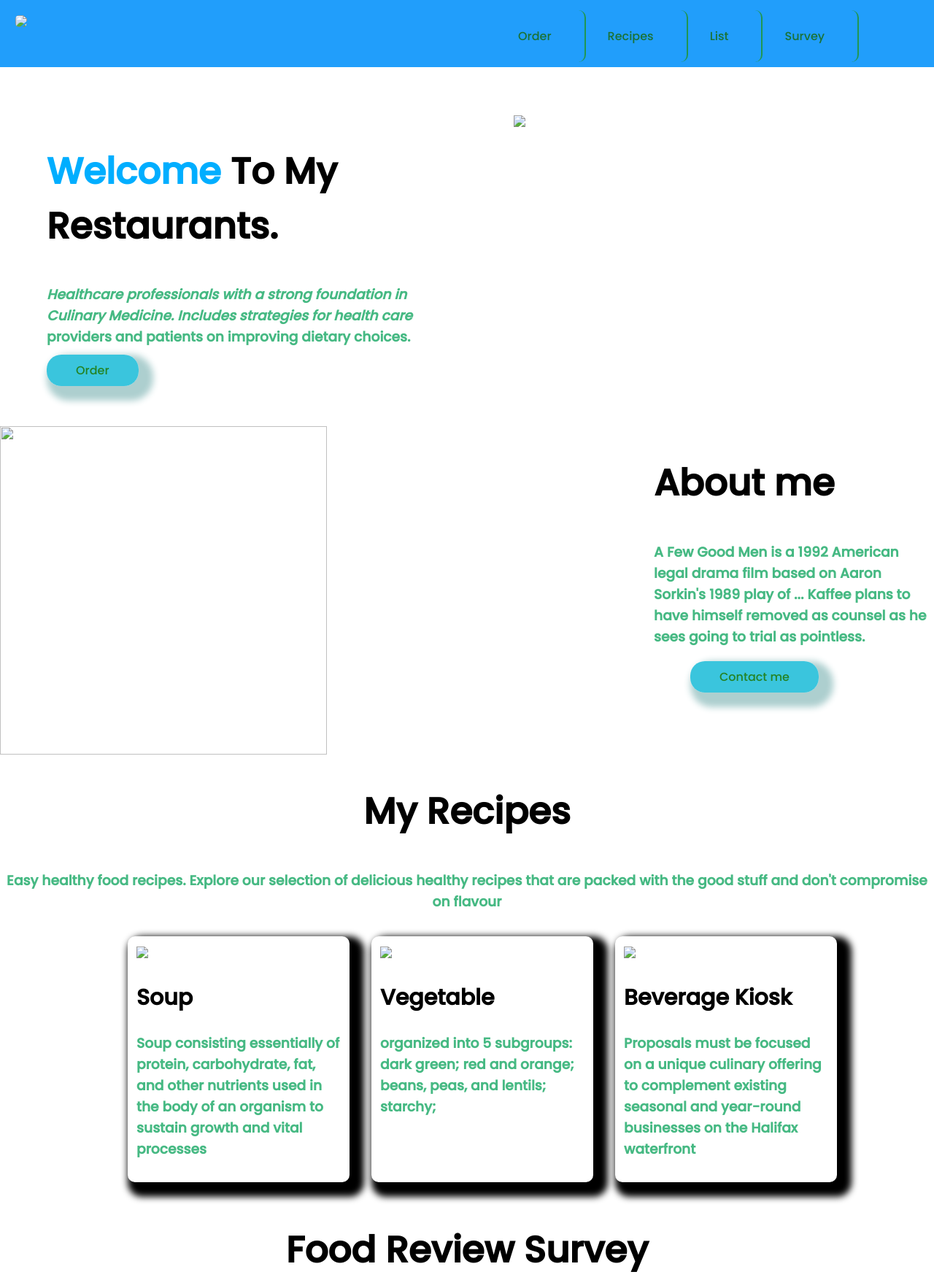
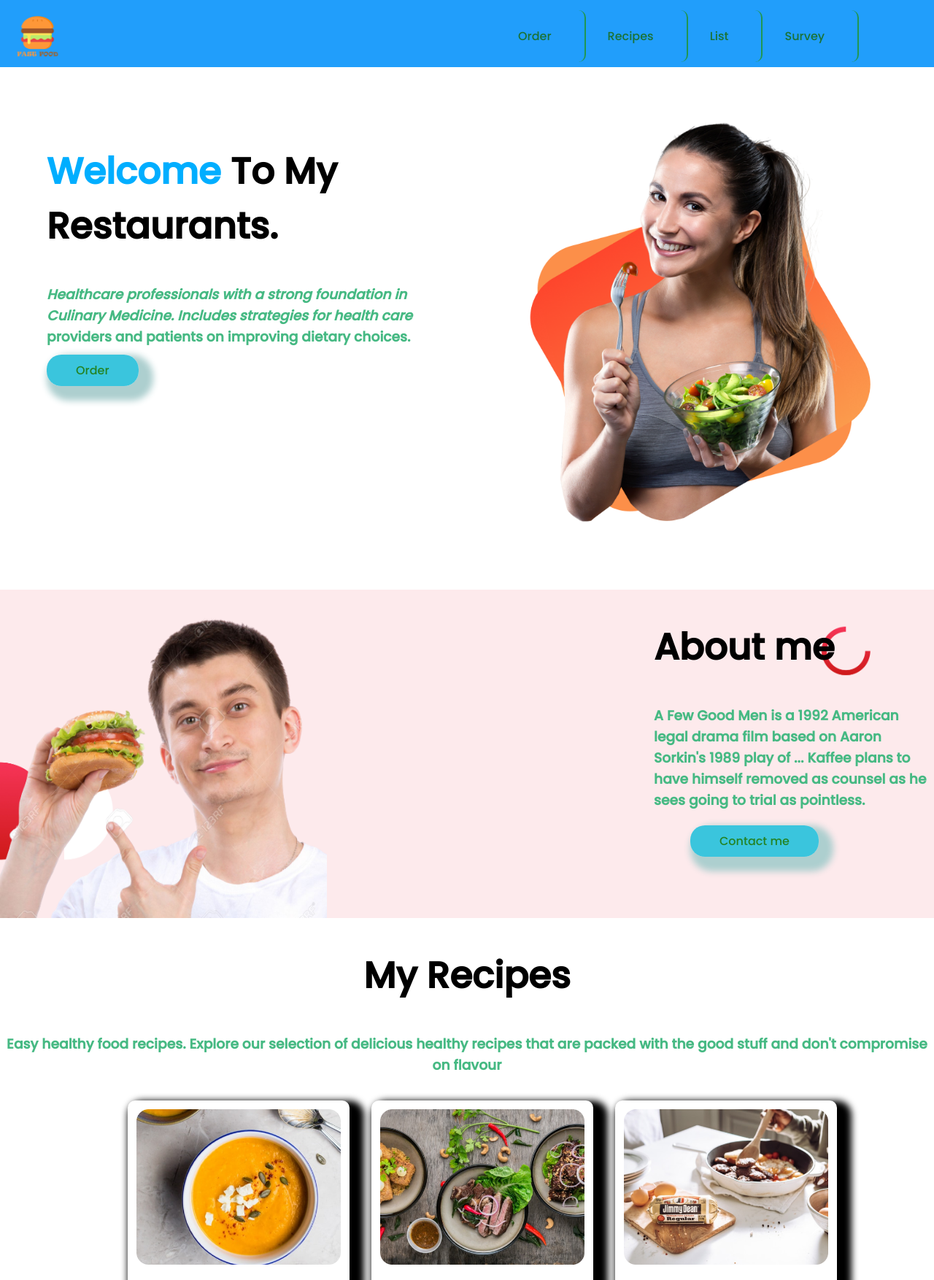
Before and after one commit to IftekharMehedi/Fast-Food, a plain HTML site: page index.html in a window 1280 px wide. Shown: the top 1754 px of the page at 73% size. Drawn offline with Linux system fonts and the light colour scheme; files that its build step writes are made by us from their sources.

Commit message:
Modify code

```diff
--- a/index.html
+++ b/index.html
@@ -12,8 +12,8 @@
     <meta charset="UTF-8">
     <meta http-equiv="X-UA-Compatible" content="IE=edge">
     <meta name="viewport" content="width=device-width, initial-scale=1.0">
-    <link rel="icon" href="../Food/images/icon copy.PNG" type="image/gif" sizes="16x16">
-    <link rel="stylesheet" href="../Food/style.css">
+    <link rel="icon" href="images/icon copy.PNG" type="image/gif" sizes="16x16">
+    <link rel="stylesheet" href="style.css">
     <title>Fast Food</title>
 </head>
 
@@ -22,7 +22,7 @@
     <section class="header">
 
         <div class="image">
-            <img src="../Food/images/icon copy.PNG" class="logo">
+            <img src="images/icon copy.PNG" class="logo">
         </div>
 
         <div class="menu">
@@ -58,7 +58,7 @@
         </div>
 
         <div class="site">
-            <img src="../Food/images/female/Group 8425.png">
+            <img src="images/female/Group 8425.png">
         </div>
     </section>
 
@@ -66,7 +66,7 @@
 
     <section class="mid">
         <div class="mid-first-half">
-            <img src="../Food/images/image2.png" class="img2">
+            <img src="images/image2.png" class="img2">
         </div>
 
         <div class="mid-second-half">
@@ -93,7 +93,7 @@
 
         <div class="box-itam">
             <div class="box">
-                <img src="../Food/images/food/Project Cover.png">
+                <img src="images/food/Project Cover.png">
 
                 <h2>Soup</h2>
                 <h3>Soup consisting essentially of protein, carbohydrate, fat, and other nutrients used in the body
@@ -102,7 +102,7 @@
             </div>
 
             <div class="box">
-                <img src="../Food/images/food/Project Cover1.jpg">
+                <img src="images/food/Project Cover1.jpg">
 
                 <h2>Vegetable</h2>
                 <h3>organized into 5 subgroups: dark green; red and orange; beans, peas, and lentils; starchy;</h3>
@@ -110,7 +110,7 @@
 
             </div>
             <div class="box">
-                <img src="../Food/images/food/Project Cover.jpg">
+                <img src="images/food/Project Cover.jpg">
                 <h2>Beverage Kiosk</h2>
                 <h3>Proposals must be focused on a unique culinary offering to complement existing seasonal and
                     year-round
--- a/style.css
+++ b/style.css
@@ -77,7 +77,7 @@ h3{
 .contact{
     font-weight:500px;}
 
-.mid{background-image: url(../Food/images/bg2.jpg);
+.mid{background-image: url(images/bg2.jpg);
     background-size: 100%;
     background-repeat: no-repeat;
     height: 450px;}
```
